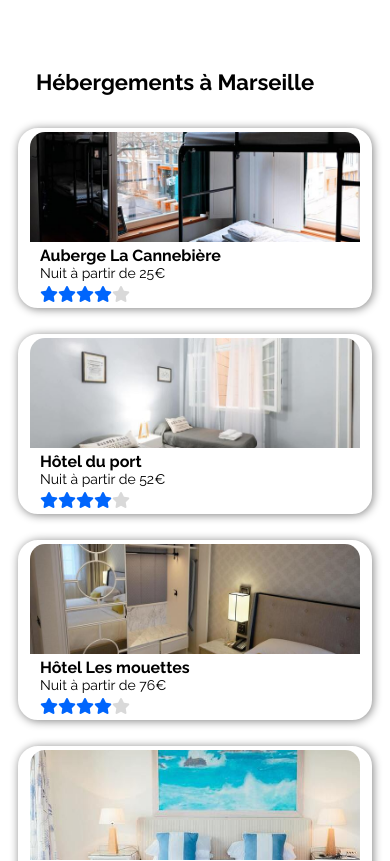
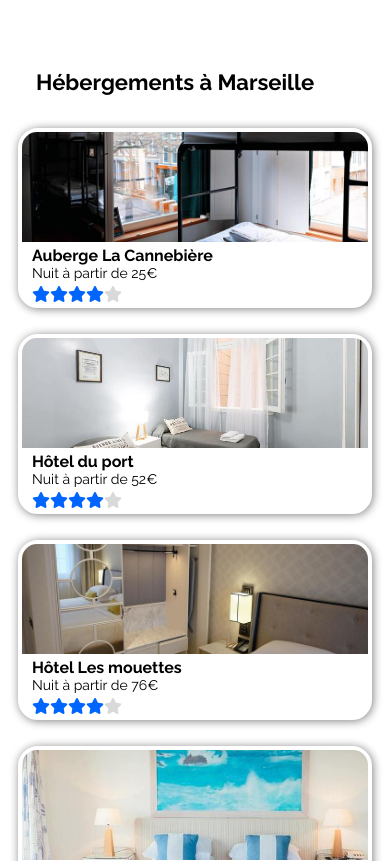
Before and after one commit to FranckCardin/Booki, a plain HTML site: page index.html in a window 390 px wide. Shown: the part 1100-1961 px from the top of the page. Drawn offline with Linux system fonts and the light colour scheme.

Commit message:
Modification CSS - Media Queries

```diff
--- a/CSS/style.css
+++ b/CSS/style.css
@@ -245,6 +245,7 @@ input::placeholder {
     height: 110px;
     border-radius: 15px 15px 0 0;
     object-fit: cover;
+    padding: 0px;
 }
 
 .lodging{
@@ -440,18 +441,14 @@ input::placeholder {
         margin-bottom: 50px;
     }
 
-    .lodging-card{
-        gap: 10px;
-    }
-
     .article-lodging{
         margin: 8px;
-        padding: 0px 8px;
+        width: 30%;
     }
 
     .article-lodging img{
-        width: 200px;
-        height: 110px;
+        width: 215px;
+        height: 110px
     }
 
     .section-popular{
```
